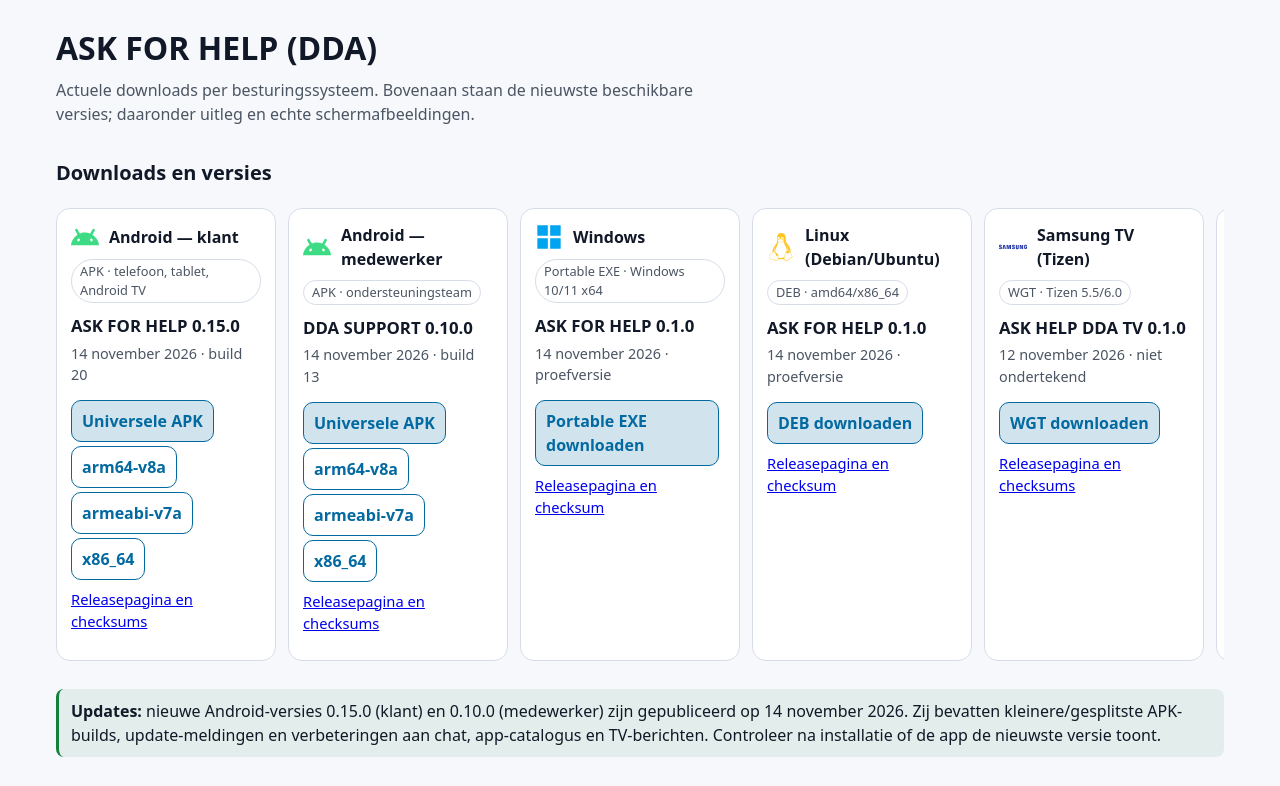
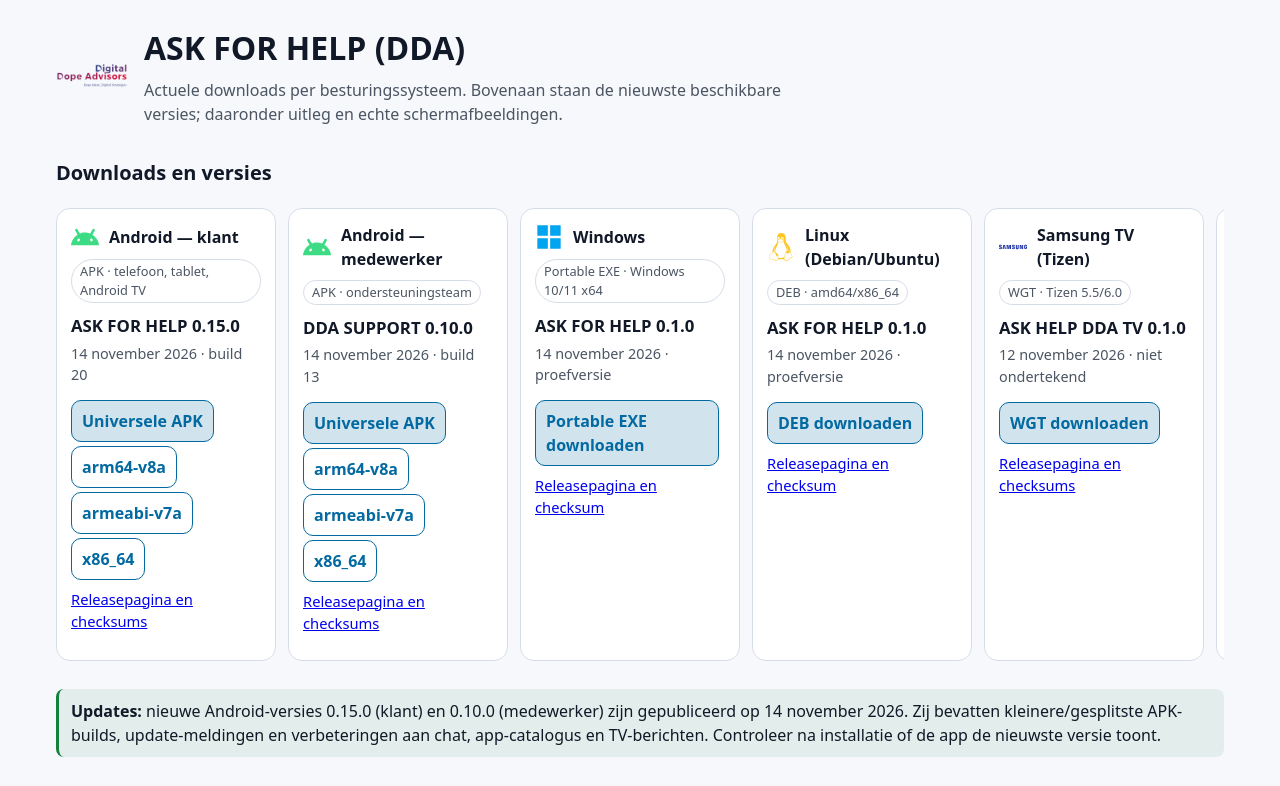
Before and after one commit to Deus73/ask-for-help-dda, a plain HTML site: page index.html in a window 1280 px wide. Shown: the top 786 px of the page. Drawn offline with Linux system fonts and the light colour scheme.

Commit message:
Plaats DDA-logo bovenaan downloadpagina

```diff
--- a/index.html
+++ b/index.html
@@ -39,8 +39,13 @@
 </head>
 <body>
 <main>
-  <h1>ASK FOR HELP (DDA)</h1>
-  <p class="lead">Actuele downloads per besturingssysteem. Bovenaan staan de nieuwste beschikbare versies; daaronder uitleg en echte schermafbeeldingen.</p>
+  <header style="display:flex; align-items:center; gap:16px; margin-bottom:8px; flex-wrap:wrap;">
+    <img src="docs/assets/dda-logo.png" alt="Digital Dope Advisors" width="72" height="72" style="width:72px;height:72px;object-fit:contain;">
+    <div>
+      <h1 style="margin:0 0 6px;">ASK FOR HELP (DDA)</h1>
+      <p class="lead" style="margin:0;">Actuele downloads per besturingssysteem. Bovenaan staan de nieuwste beschikbare versies; daaronder uitleg en echte schermafbeeldingen.</p>
+    </div>
+  </header>
 
   <h2>Downloads en versies</h2>
   <div class="top" aria-label="Downloads per besturingssysteem">
```
Also changed, not shown: docs/assets/dda-logo.png (added).
